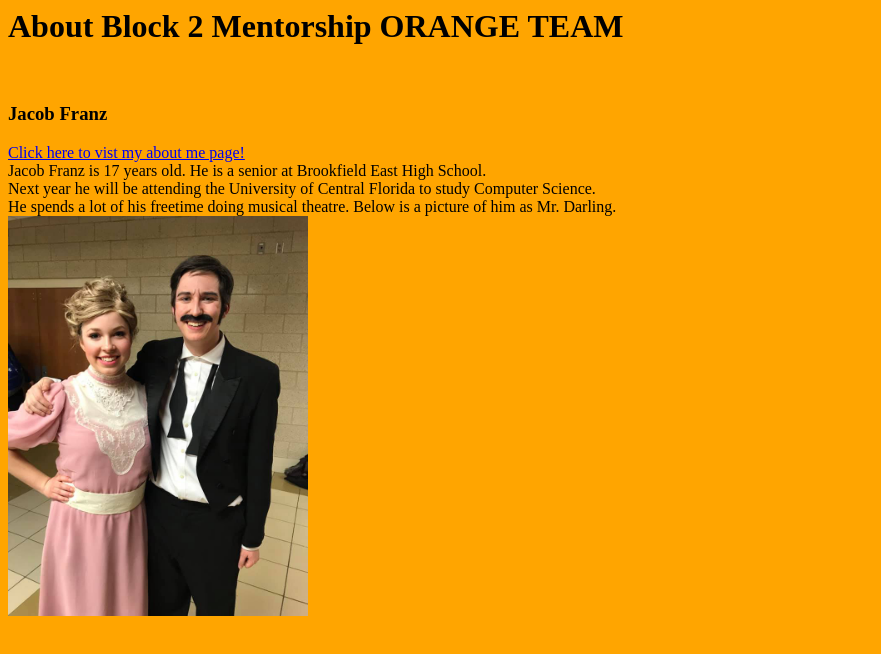
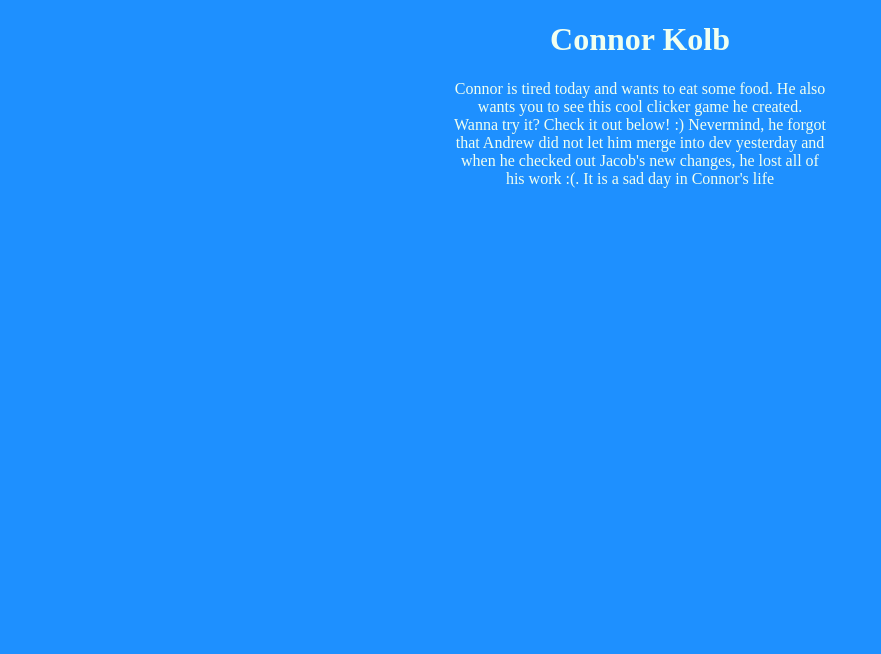
Before and after one commit to connorkolb13/HTML_Fun, a plain HTML site: page aboutus.html in a window 1280 px wide. Shown: the whole page, without its empty margins (0-881 px from the left). Drawn offline with Linux system fonts and the light colour scheme.

Commit message:
Connor's About Us
it sucks

```diff
--- a/aboutus.html
+++ b/aboutus.html
@@ -1,20 +1,33 @@
-<html>
-    <head>
-        <title>About Us</title>
-    </head>
+<!DOCTYPE html>
+<style>
+    body {
+        background-color: dodgerblue;
+    }
 
-    <body bgcolor = orange>
-        <h1>About Block 2 Mentorship ORANGE TEAM</h1>
-        <br>
-        <h3>Jacob Franz</h3>
-        <a href="Jacob/index.html">Click here to vist my about me page!</a>
-        <br>
-        Jacob Franz is 17 years old. He is a senior at Brookfield East High School.
-        <br>
-        Next year he will be attending the University of Central Florida to study Computer Science.
-        <br>
-        He spends a lot of his freetime doing musical theatre. Below is a picture of him as Mr. Darling.
-        <br>
-        <img src="images/darling.jpg" height="400" width="300">
-    </body>
+    p {
+        color: honeydew;
+    }
+
+    h1 {
+        color: honeydew;
+    }
+</style>
+
+<head>
+    <title>About Us</title>
+</head>
+
+<body>
+    <h1 align=center>Connor Kolb</h1>
+    <p align=center>Connor is tired today and wants to eat some food. He also <br>
+        wants you to see this cool clicker game he created. <br>
+        Wanna try it? Check it out below! :) Nevermind, he forgot <br>
+        that Andrew did not let him merge into dev yesterday and <br>
+        when he checked out Jacob's new changes, he lost all of <br>
+        his work :(. It is a sad day in Connor's life</p>
+
+
+</body>
+
+
 </html>
```
